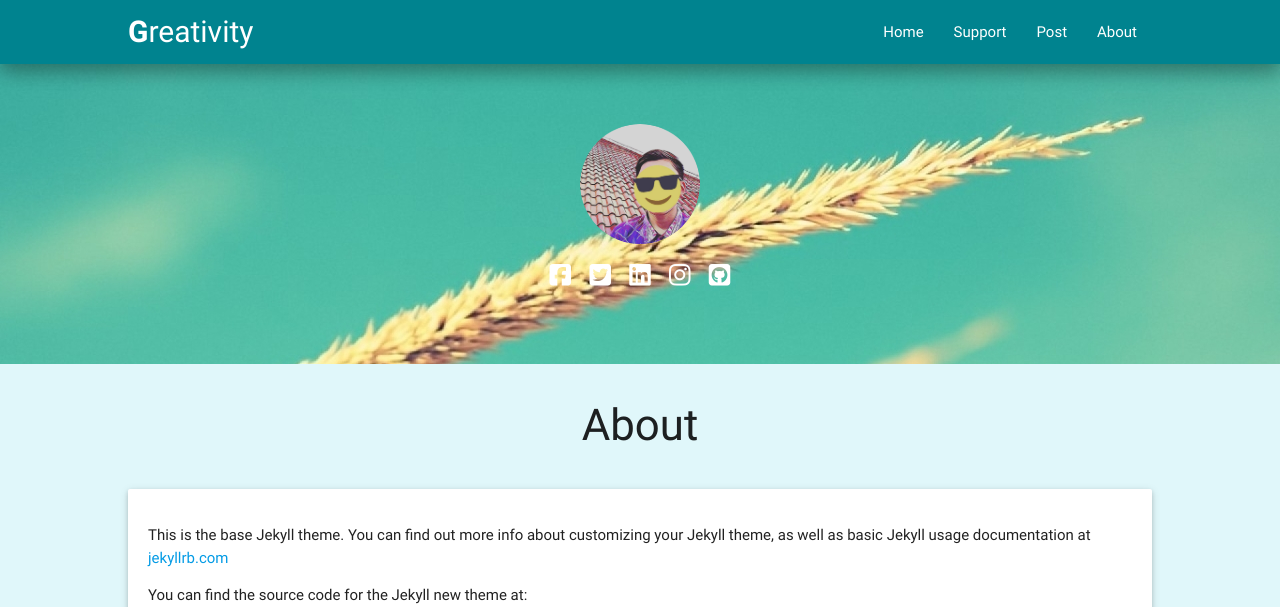
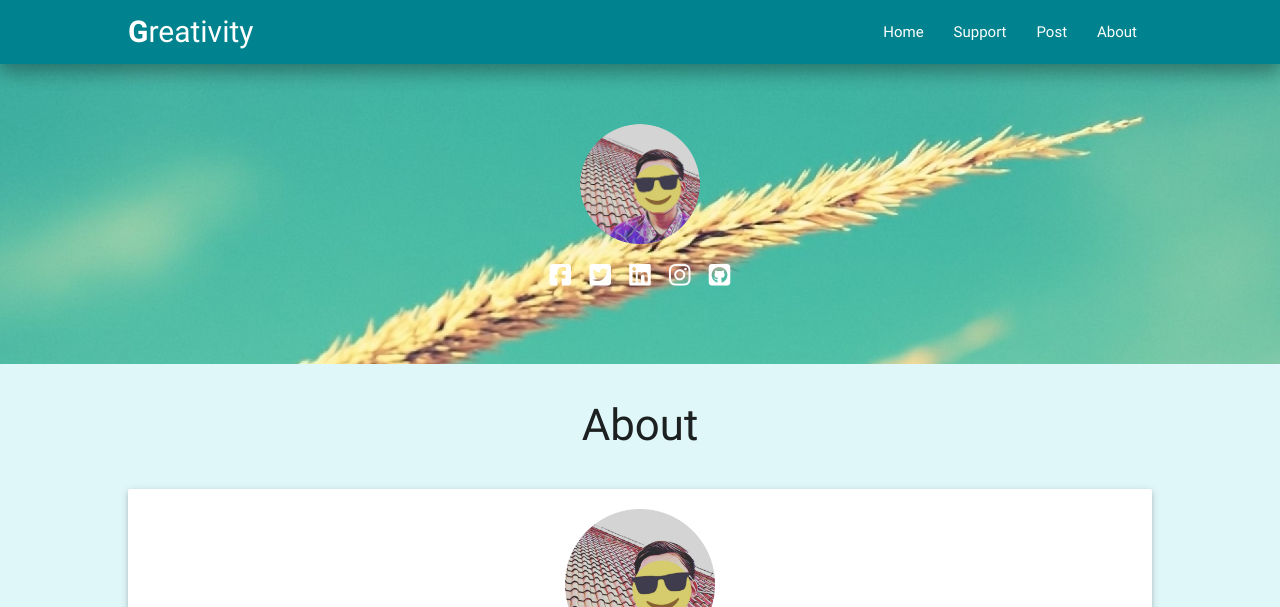
Before and after one commit to ade1256/ramadhinov.github.io, a Jekyll site: the page built from about.md, in a window 1280 px wide and 1173 px high. Shown: the top 607 px of the window. Built offline with Jekyll 4.4.1, drawn with Linux system fonts in a browser that asks for light colours; nearby versions of some CDN libraries; library files that are not in the unit come from our copies; some of the changed text lies outside the part shown; grey boxes are pictures that could not be loaded.

Commit message:
Set up About

```diff
--- a/about.md
+++ b/about.md
@@ -3,13 +3,11 @@
 title: About
 permalink: /about/
 ---
+<center><img src="../asset/images/pass.png" alt="Ganteng" height="150" width="150"></center>
 
-This is the base Jekyll theme. You can find out more info about customizing your Jekyll theme, as well as basic Jekyll usage documentation at [jekyllrb.com](http://jekyllrb.com/)
+> Hi, I'm Ramadhan.
+> A new comer in _technology_.
 
-You can find the source code for the Jekyll new theme at:
-{% include icon-github.html username="jekyll" %} /
-[minima](https://github.com/jekyll/minima)
+Happy to know about this world every i learn something new. I'm a human, so it really normal to forget something and anything, so i made this page to document every something _new_ for me.
 
-You can find the source code for Jekyll at
-{% include icon-github.html username="jekyll" %} /
-[jekyll](https://github.com/jekyll/jekyll)
+I had to use [WordPress](http://wordpress.com) before with my [LinuxManNote](http://linuxmannote.wordpress.com) to share every thing i learn. I have so many community on [Telegram](http://telegram.org) such as [SinauDev](http://sinaudev.org), LibreOffice Indonesia, GNU/Linux Indonesia, PegeLinux Team, and many more.
```
